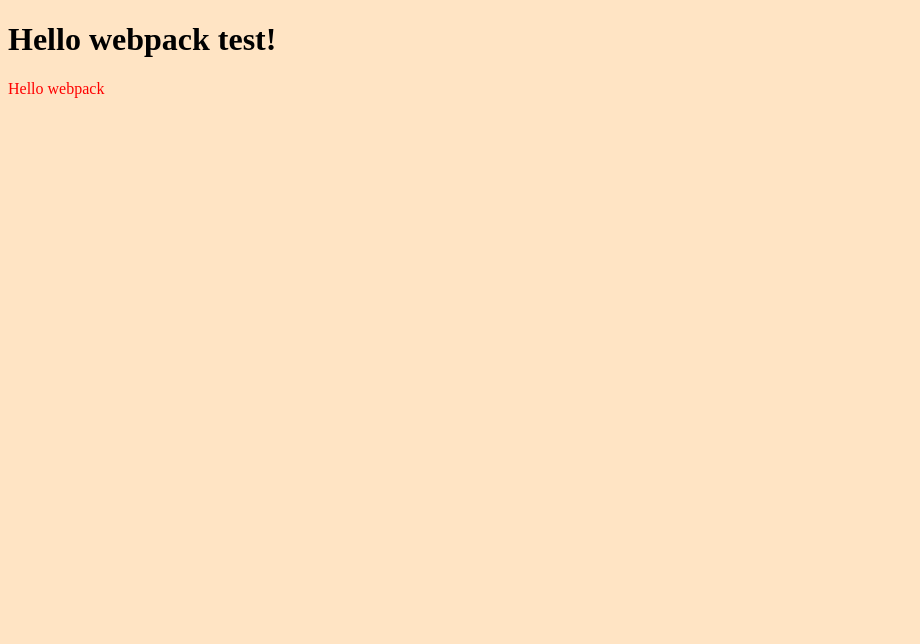
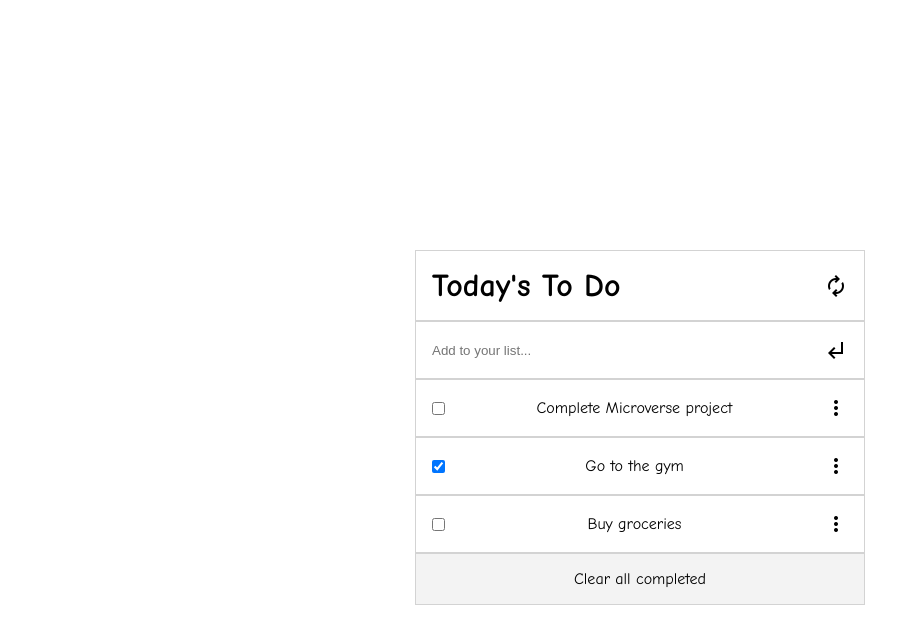
Before and after one commit to Jrmcuervo/To-do-list, a website built with webpack: page src/index.html in a window 1280 px wide. Shown: the whole page, without its empty margins (0-920 px from the left). Built offline with nearby package versions, Linux system fonts and the light colour scheme.

Commit message:
Build to do list structure

```diff
--- a/src/index.html
+++ b/src/index.html
@@ -2,10 +2,31 @@
 <html lang="en">
   <head>
     <meta charset="UTF-8" />
+    <meta http-equiv="X-UA-Compatible" content="IE=edge" />
     <meta name="viewport" content="width=device-width, initial-scale=1.0" />
-    <title>Wbpack Exercise</title>
+    <link rel="preconnect" href="https://fonts.googleapis.com">
+<link rel="preconnect" href="https://fonts.gstatic.com" crossorigin>
+<link href="https://fonts.googleapis.com/css2?family=Comic+Neue:wght@300;400;700&display=swap" rel="stylesheet">
+    <link
+      rel="stylesheet"
+      href="https://fonts.googleapis.com/css2?family=Material+Symbols+Outlined:opsz,wght,FILL,GRAD@20..48,100..700,0..1,-50..200"
+    />
+    <title>To Do List</title>
   </head>
   <body>
-    <h1>Hello webpack test!</h1>
+    <main class="todo">
+          <h1 class="todo_title">Today's To Do<span class="material-symbols-outlined todo_title-refresh">
+            autorenew
+          </span></h1>
+          <div class="todo_input">
+            <input type="text" id="new-task-input" placeholder="Add to your list..."></input><span class="material-symbols-outlined"> subdirectory_arrow_left </span>
+          </div>
+          <div>
+            <ul id="todo-list"></ul>
+          </div>
+          <div>
+            <p class="todo_clear">Clear all completed</p>
+          </div>
+    </main>
   </body>
 </html>
--- a/src/index.js
+++ b/src/index.js
@@ -1,13 +1,40 @@
-import _ from 'lodash';
 import './style.css';
 
-function component() {
-  const element = document.createElement('div');
+const tasks = [
+  {
+    description: 'Complete Microverse project',
+    completed: false,
+    index: 1
+  },
+  {
+    description: 'Go to the gym',
+    completed: true,
+    index: 2
+  },
+  {
+    description: 'Buy groceries',
+    completed: false,
+    index: 3
+  }
+];
 
-  // Lodash, now imported by this script
-  element.innerHTML = _.join(['Hello', 'webpack'], ' ');
+function renderTasks() {
+  const list = document.querySelector('#todo-list');
 
-  return element;
+  tasks.forEach((task, index) => {
+    const li = document.createElement('li');
+    const checkbox = `<input type="checkbox" id="task-${index}" ${task.completed ? 'checked' : ''}>`;
+    const icon = '<span class="material-symbols-outlined">more_vert</span>';
+    li.innerHTML = `${checkbox} ${task.description} ${icon}`;
+    li.classList.add('task-item');
+    if (task.completed) {
+      li.classList.add('completed');
+    }
+    list.appendChild(li);
+  });
 }
 
-document.body.appendChild(component());
+
+document.addEventListener('DOMContentLoaded', () => {
+  renderTasks();
+});
--- a/src/style.css
+++ b/src/style.css
@@ -1,7 +1,64 @@
-div {
-  color: red;
+* {
+  margin: 0;
+  padding: 0;
 }
 
 body {
-  background-color: bisque;
+  font-family: 'Comic Neue', cursive;
 }
+
+.todo {
+  width: 450px;
+  height: 300px;
+  margin: auto;
+  position: absolute;
+  top: 0;
+  left: 0;
+  bottom: 0;
+  right: 0;
+  background-color: rgb(243, 243, 243);
+}
+
+.todo_title,
+.todo_input,
+.task-item,
+p {
+  display: flex;
+  flex-direction: row;
+  justify-content: space-between;
+  align-content: center;
+  align-items: center;
+  padding: 1rem;
+  border: 1px solid lightgray;
+  list-style: none;
+  background-color: white;
+}
+
+p {
+  display: flex;
+  flex-direction: row;
+  justify-content: space-around;
+  align-content: center;
+  align-items: center;
+  padding: 1rem;
+  border: 1px solid lightgray;
+  list-style: none;
+  background-color: rgb(243, 243, 243);
+}
+
+.task-item {
+  display: flex;
+  flex-direction: row;
+  justify-content: space-between;
+  text-align: start;
+  align-items: center;
+  align-content: center;
+  padding: 1rem;
+  gap: 1rem;
+  border: 1px solid lightgray;
+  list-style: none;
+}
+
+#new-task-input {
+  border: none;
+}
--- a/webpack.config.js
+++ b/webpack.config.js
@@ -11,17 +11,18 @@ module.exports = {
   module: {
     rules: [
       {
-        test: /\.css$/i,
-        use: ['style-loader', 'css-loader'],
-      },
-    ],
-  },
+        test: /\.css$/,
+        use: ['style-loader', 'css-loader']
+      }
+    ]
+  }
+  ,
   plugins: [
     new HtmlWebpackPlugin({
-      template: './src/index.html',
-      filename: 'index.html',
-    }),
-  ],
+      template: './src/index.html'
+    })
+  ]
+  ,
   devServer: {
     static: path.join(__dirname, 'dist'),
     compress: true,
```
Also changed, not shown: package.json (+10 -6 lines), README.md, dist/bundle.js, dist/index.html, 2 other files.
